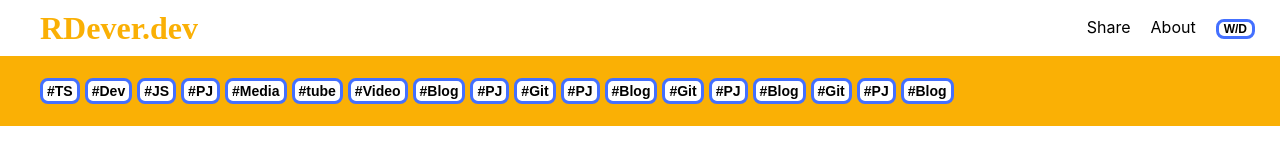
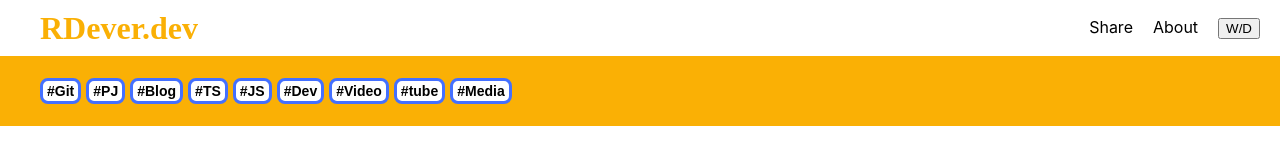
Before and after one commit to ruraeru/myBlog, a React (Create React App) app: page / in a window 1280 px wide. Shown: the top 160 px of the page. Built offline with nearby package versions, Linux system fonts and the light colour scheme.

Commit message:
tagHeader fixed

```diff
--- a/src/App.module.css
+++ b/src/App.module.css
@@ -1,6 +1,6 @@
 .Div {
   display: flex;
-
+  justify-content: center;
   /* width: 312px; */
   /* max-width: 312px; */
   /* height: 300px;
@@ -10,6 +10,7 @@
   border-radius: 20px;
 
   flex-wrap: wrap;
+  height: 1000px;
 }
 
 .title {
--- a/src/Contents-json.js
+++ b/src/Contents-json.js
@@ -1,4 +1,6 @@
-const Contents = [
+const Contents = {
+    tags: ["Git", "PJ", "Blog", "TS", "JS", "Dev", "Video", "tube", "Media"],
+    datas: [
         {
             title: "타입스크립트 입문",
             description: "타입스크립트를 배우며 생각한 것들...",
@@ -35,7 +37,7 @@ const Contents = [
             description: "깃허브깃허브",
             tags: ["Git", "PJ", "Blog"],
             Imgurl: "https://ko.wizcase.com/wp-content/uploads/2022/03/GitHub-Logo.png",
-    }
-];
+        }]
+};
 
 export default Contents;
--- a/src/components/ContentsCard.js
+++ b/src/components/ContentsCard.js
@@ -6,7 +6,7 @@ const ContentsCard = ({ select }) => {
     const [list, setList] = useState([]);
 
     useEffect(() => {
-        setList(Contents);
+        setList(Contents.datas);
     }, []);
 
     const mapToComponents = (datas) => {
--- a/src/components/TagHeader.js
+++ b/src/components/TagHeader.js
@@ -7,7 +7,7 @@ const TagHeader = () => {
     const [select, setSelect] = useState("");
     const [list, setList] = useState([]);
     useEffect(() => {
-        setList(Data);
+        setList(Data.tags);
     }, []);
     const onClick = (e) => {
         setSelect(e.target.value);
@@ -17,10 +17,8 @@ const TagHeader = () => {
         <>
             <HeaderDiv>
                 <ul className="tags">
-                    {list.map((data) => (
-                        data.tags.map((tag, index) => (
-                            <button key={index} onClick={onClick} value={tag}>#{tag}</button>
-                        ))
+                    {list.map((tag, index) => (
+                        <button key={index} onClick={onClick} value={tag}>#{tag}</button>
                     ))}
                 </ul>
                 {/* <ul className="tags">
--- a/src/index.css
+++ b/src/index.css
@@ -102,7 +102,7 @@ video {
 }
 
 .tags > li,
-button {
+.tags > button {
   display: inline-flex;
   align-items: center;
   text-align: left;
```
Lines whose indentation alone changed are shown as unchanged.
